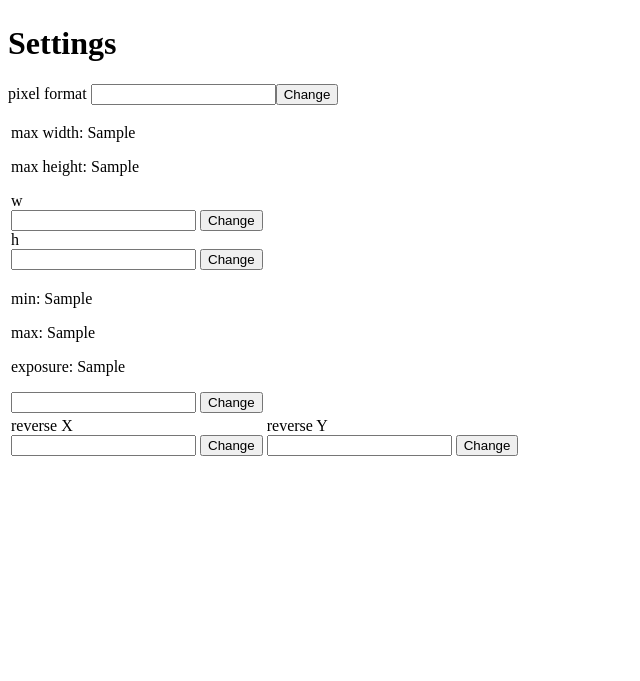
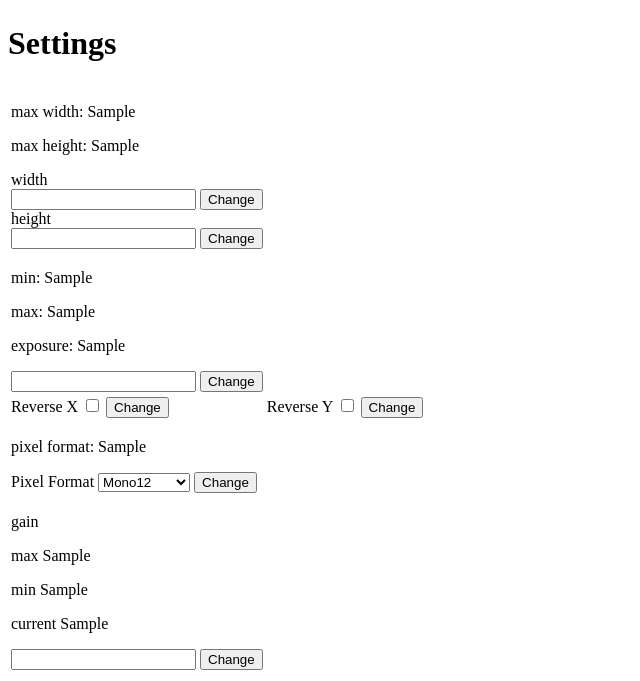
Before and after one commit to borsym/basler-camera-sync, a Flask app: template templates/index.html in a window 1280 px wide. Shown: the part 898-1579 px from the top of the page, without its empty margins (0-640 px from the left). Before the commit the page ends 1354 px from the top, so only its background shows below. Run offline with Flask 3, Linux system fonts and the light colour scheme; the template is opened without the code that fills it: most values are stand-ins (such as "Sample title", 1, 10 or a date in 2020).

Commit message:
refactor ui

```diff
--- a/main.py
+++ b/main.py
@@ -1,18 +1,15 @@
 from flask import Flask, render_template, Response, request
 import cv2
-from multi_normal  import CameraManager # Import your CameraManager class
 import pypylon.pylon as py
 import sys
 import signal
+
 app = Flask(__name__)
 
-# Initialize the camera manager
-# max_number_cameras = 3
-# camera_manager = CameraManager(max_number_cameras)
-# camera_manager.initialize_cameras()
-
+# Initialize the camera
 icam = py.InstantCamera(py.TlFactory.GetInstance().CreateFirstDevice())
 icam.Open()
+
 
 def signal_handler(sig, frame):
     global icam
@@ -20,26 +17,31 @@ def signal_handler(sig, frame):
     icam.Close()
     sys.exit(0)
 
+
 signal.signal(signal.SIGINT, signal_handler)
+
 
 @app.route('/')
 def index():
-    current_w = icam.Width.GetValue()
-    current_h = icam.Height.GetValue()
-
-
-    current_exposure  = icam.ExposureTime.GetValue()
-    max_exposure = icam.ExposureTime.GetMax()
-    min_exposure = icam.ExposureTime.GetMin()
-
-    return render_template('index.html', current_w=current_w, current_h=current_h, current_exp=current_exposure, max_exp=max_exposure, min_exp=min_exposure)  # Create an HTML template for displaying the video feed
+    camera_info = {
+        'current_w': icam.Width.GetValue(),
+        'current_h': icam.Height.GetValue(),
+        'max_gain': icam.Gain.GetMax(),
+        'min_gain': icam.Gain.GetMin(),
+        "current_gain": icam.Gain.GetValue(),
+        'current_exp': icam.ExposureTime.GetValue(),
+        'max_exp': icam.ExposureTime.GetMax(),
+        'min_exp': icam.ExposureTime.GetMin(),
+        "pixel_format": icam.PixelFormat.GetValue()
+    }
+    return render_template('index.html', **camera_info)
 
 
 def gen():
-  while True:
-        image = icam.GrabOne(4000) ### 4ms time for grabbing image
+    while True:
+        image = icam.GrabOne(4000)
         image = image.Array
-        image = cv2.resize(image, (0,0), fx=0.8366, fy=1, interpolation=cv2.INTER_LINEAR)### 2048x2048 resolution or INTER_AREA  inter_linear is fastest for and good for downsizing
+        image = cv2.resize(image, (0, 0), fx=0.8366, fy=1, interpolation=cv2.INTER_LINEAR)
         ret, jpeg = cv2.imencode('.jpg', image)
         frame = jpeg.tobytes()
         yield (b'--frame\r\n'
@@ -48,82 +50,74 @@ def gen():
                b'\r\n' + frame + b'\r\n')
 
 
-
 @app.route('/video')
 def video():
-    """Video streaming route. Put this in the src attribute of an img tag."""
+    return Response(gen(), mimetype='multipart/x-mixed-replace; boundary=frame')
 
-    return Response(gen(),
-                        mimetype='multipart/x-mixed-replace; boundary=frame')
 
-@app.route('/width1', methods=['POST', "GET"])
+@app.route('/width1', methods=['POST'])
 def width():
     if request.method == 'POST':
-        # Access the form data using request.form
         width = request.form.get('text_width')
-        print(type(width))
-        # Process the form data as needed
-        # ...
         icam.StopGrabbing()
         icam.Width.SetValue(int(width))
+    return index()
+    # return render_template("index.html")
 
-        # Redirect or render a response
-    return render_template("index.html")
 
-@app.route('/height1', methods=['POST', "GET"])
+@app.route('/height1', methods=['POST'])
 def height():
     if request.method == 'POST':
-        # Access the form data using request.form
         height = request.form.get('text_height')
-        print(type(height))
-        # Process the form data as needed
-        # ...
         icam.StopGrabbing()
         icam.Height.SetValue(int(height))
-
-        # Redirect or render a response
-    return render_template("index.html")
+    return index()
 
 
-# create a reverseX endpoint
-@app.route('/reverseX', methods=['GET', 'POST'])
-def reverseX():
+@app.route('/reverseX', methods=['POST'])
+def reverse_x():
     ss = icam.ReverseX.Value
     if request.method == 'POST':
         r = request.form.get('text_reverseX')
         icam.StopGrabbing()
-        icam.ReverseX.SetValue(r == 'True')
+        icam.ReverseX.SetValue(r == 'on')
         ss = icam.ReverseX.Value
-    return render_template('index.html',result = ss)
+    return index()
 
 
-# create a reverseY endpoint
-@app.route('/reverseY', methods=['GET', 'POST'])
-def reverseY():
+@app.route('/reverseY', methods=['POST'])
+def reverse_y():
     ss = icam.ReverseY.Value
     if request.method == 'POST':
         r = request.form.get('text_reverseY')
         icam.StopGrabbing()
-        icam.ReverseY.SetValue(r == 'True')
+        icam.ReverseY.SetValue(r == 'on')
         ss = icam.ReverseY.Value
-    return render_template('index.html',result = ss)
+    return index()
 
 
-@app.route('/exposure', methods=['GET', 'POST'])
+@app.route('/exposure', methods=['POST'])
 def exposure():
     ss = icam.ExposureTime.Value
-    max = icam.ExposureTime.GetMax()
+    max_exposure = icam.ExposureTime.GetMax()
     if request.method == 'POST':
-       # print(request.form.get('text_exposure'))
         r = int(request.form.get('text_exposure'))
-        if r < max:
+        if r < max_exposure:
             icam.StopGrabbing()
             icam.ExposureTime.SetValue(r)
             ss = icam.ExposureTime.Value
-    return render_template('index.html',result = ss, max = max)
+    return index()
 
-# create a pixel format
-@app.route('/pixelFormat', methods=['GET', 'POST'])
+
+@app.route('/gain', methods=['POST'])
+def gain():
+    if request.method == 'POST':
+        r = int(request.form.get('text_gain'))
+        icam.Gain.SetValue(r)
+    return index()
+
+
+@app.route('/pixelFormat', methods=['POST'])
 def pixel_format():
     ss = icam.PixelFormat.Value
     if request.method == 'POST':
@@ -131,6 +125,8 @@ def pixel_format():
         icam.StopGrabbing()
         icam.PixelFormat.SetValue(r)
         ss = icam.PixelFormat.Value
-    return render_template('index.html',result = ss)
+    return index()
+
+
 if __name__ == "__main__":
     app.run(debug=True)
--- a/templates/index.html
+++ b/templates/index.html
@@ -1,5 +1,6 @@
 <!DOCTYPE html>
 <html lang="en">
+
 <head>
     <meta charset="UTF-8">
     <meta name="viewport" content="width=device-width, initial-scale=1.0">
@@ -8,6 +9,7 @@
     <title>Video Feed</title>
 
 </head>
+
 <body>
     <h1>Camera Feed</h1>
     <!-- <div class="video-container">
@@ -22,10 +24,6 @@
                         <img src="{{ url_for('video') }}" class="corner" />
                     </div>
                 </div>
-              <!-- <form method="POST" action="" name="exposure" id="exposure">
-                <input type="text" name="longitude" id="longitude" />
-                <input type="submit" value="Submit" />
-            </form> -->
             </div>
             <div class="card-footer"></div>
         </div>
@@ -42,12 +40,12 @@
                     <td>
                         <p>max width: {{ current_w }}</p>
                         <p>max height: {{ current_h }}</p>
-                            w
+                        width
                         <form method="POST" action="/width1">
                             <input type="text" name="text_width" id="text_width" />
                             <input type="submit" value="Change" />
                         </form>
-                            h
+                        height
                         <form method="POST" action="/height1">
                             <input type="text" name="text_height" id="text_height" />
                             <input type="submit" value="Change" />
@@ -67,25 +65,52 @@
                 </tr>
                 <tr>
                     <td>
-                            reverse X
                         <form method="POST" action="/reverseX" id="reverseX" name="reverseX">
-                                <input type="text" name="text_reverseX" id="text_reverseX" />
-                                <input type="submit" value="Change"/>
+                            <label for="reverseX">Reverse X</label>
+                            <input type="checkbox" name="text_reverseX" id="text_reverseX" />
+                            <input type="submit" value="Change" />
                         </form>
                     </td>
                     <td>
-                            reverse Y
                         <form method="POST" action="/reverseY" id="reverseY" name="reverseY">
-                                <input type="text" name="text_reverseY" id="text_reverseY"/>
-                                <input type="submit" value="Change"/>
+                            <label for="reverseX">Reverse Y</label>
+                            <input type="checkbox" name="text_reverseY" id="text_reverseY" />
+                            <input type="submit" value="Change" />
                         </form>
                     </td>
                 </tr>
                 <tr>
-                        pixel format
+                    <td>
+                        <p>pixel format: {{pixel_format}}</p>
                         <form method="POST" action="/pixelFormat" id="pixel_format" name="pixel_format">
-                            <input type="text" name="text_pixel_format" id="text_pixel_format"/>
-                            <input type="submit" value="Change"/>
+
+
+                            <label for="pixel_format">Pixel Format</label>
+                            <select name="text_pixel_format" id="text_pixel_format">
+                                <option value="Mono12">Mono12</option>
+                                <option value="Mono10">Mono10</option>
+                                <option value="Mono8">Mono8</option>
+                                <option value="RGB8">RGB8</option>
+                                <option value="BGR8">BGR8</option>
+                                <option value="BayerRG8">BayerRG8</option>
+                                <option value="BayerRG10">BayerRG10</option>
+                                <option value="BayerRG12">BayerRG12</option>
+                            </select>
+                            <input type="submit" value="Change" />
+                        </form>
+                    </td>
+                </tr>
+                <tr>
+                    <td>
+                        <p>gain</p>
+                        <p>max {{max_gain}}</p>
+                        <p>min {{min_gain}}</p>
+                        <p>current {{current_gain}} </p>
+                        <form method="POST" action="/gain" id="gain" name="gain">
+                            <input type="text" name="text_gain" id="text_gain" />
+                            <input type="submit" value="Change" />
+                        </form>
+                    </td>
                 </tr>
             </table>
         </div>
@@ -102,4 +127,5 @@
         video.height = 480;
     </script>
 </body>
+
 </html>
```
Also changed, not shown: README.md, 1 other file. Lines whose indentation alone changed are shown as unchanged.
